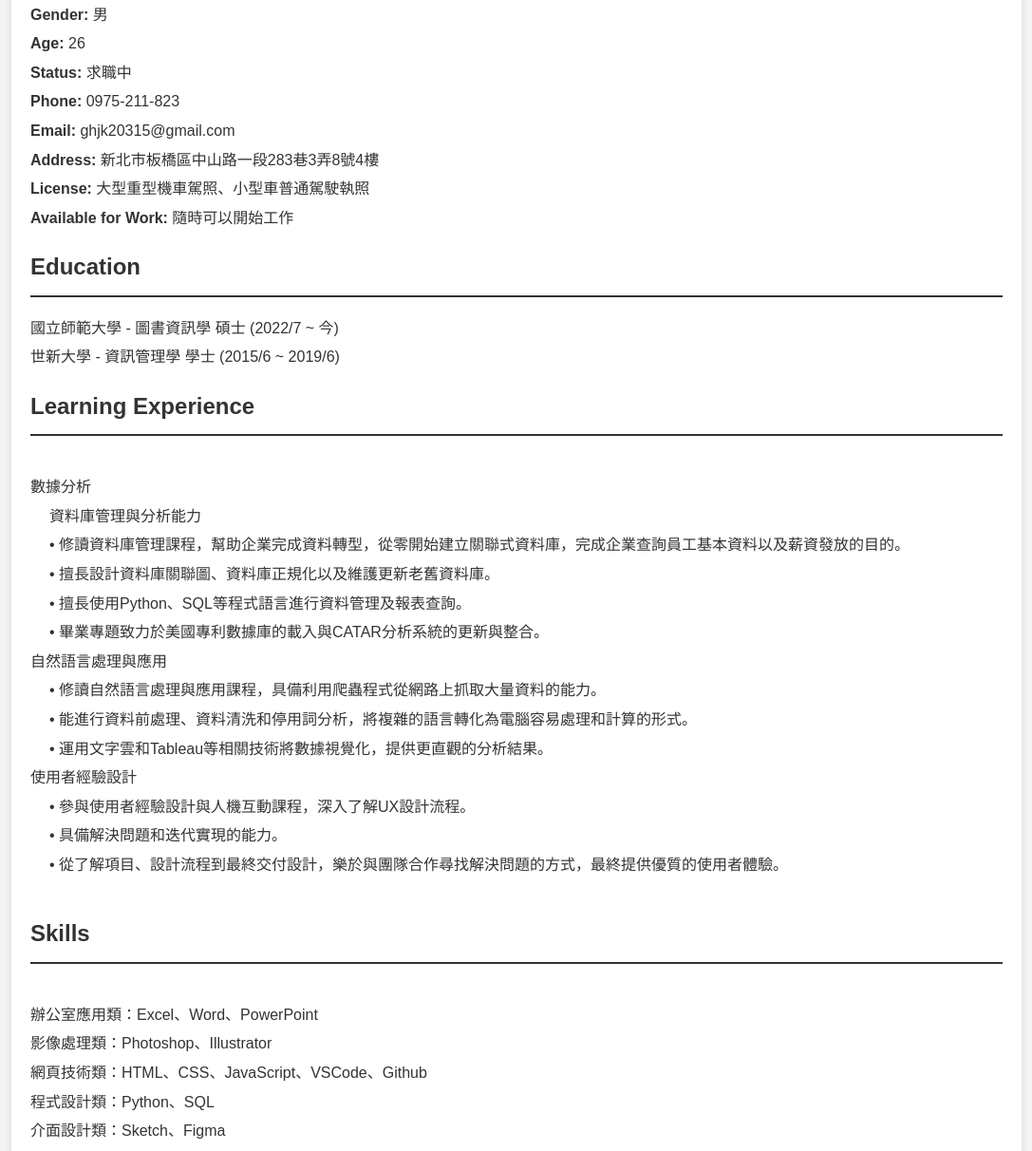
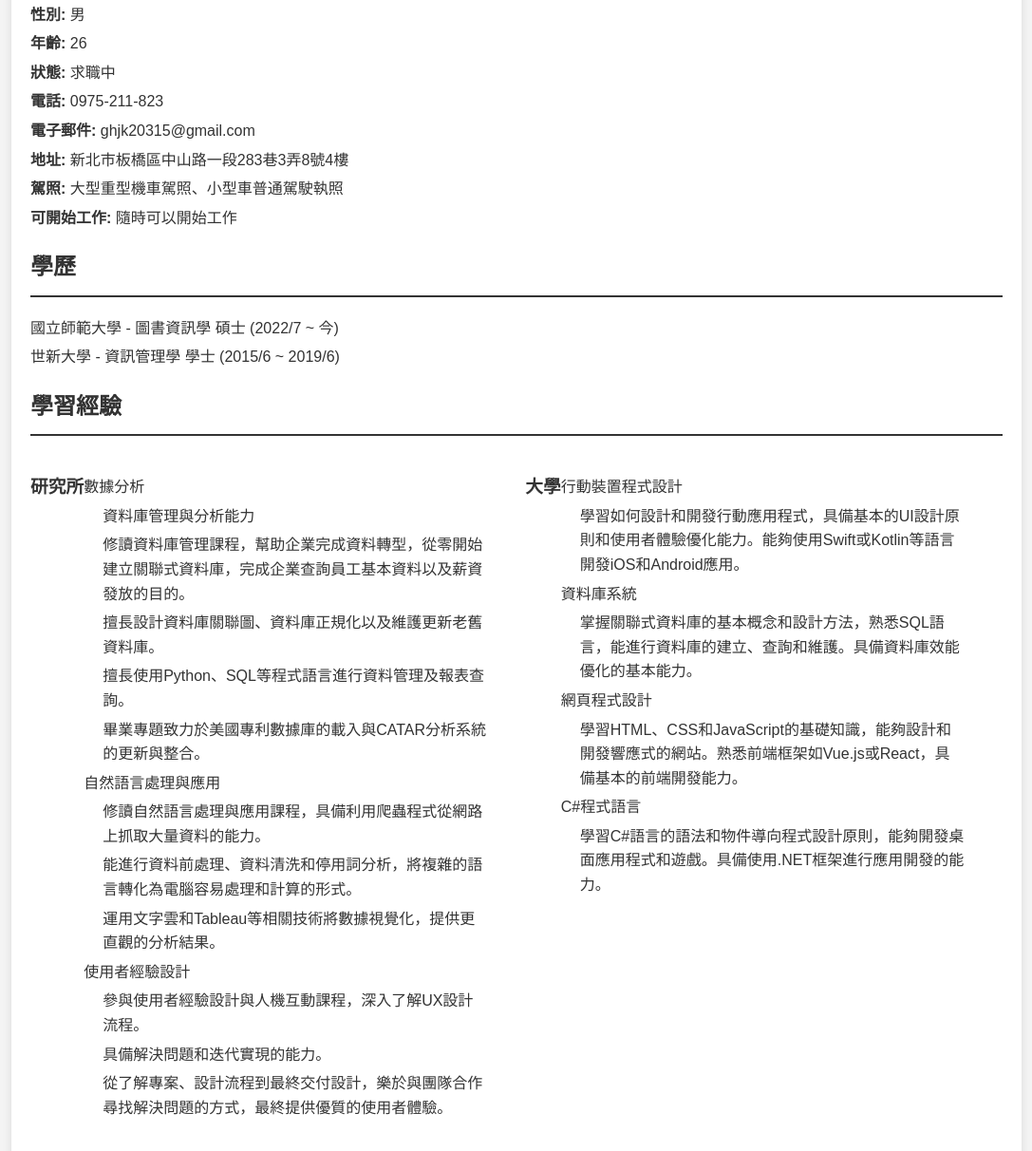
Before and after one commit to gop6614/resume, a plain HTML site: page index.html in a window 1280 px wide. Shown: the part 260-1472 px from the top of the page at 95% size, without its empty margins (96-1183 px from the left). Drawn offline with nearby package versions, Linux system fonts and the light colour scheme.

Commit message:
Add files via upload

```diff
--- a/index.html
+++ b/index.html
@@ -1,10 +1,8 @@
 <!DOCTYPE html>
 <html>
 <head>
-    <title>Vue.js Resume</title>
-    <!-- 引入 Vue.js -->
+    <title>Vue.js 履歷</title>
     <script src="https://cdn.jsdelivr.net/npm/vue@2"></script>
-    <!-- 引入 CSS -->
     <style>
         body {
             font-family: Arial, sans-serif;
@@ -66,34 +64,30 @@
     </style>
 </head>
 <body>
-    <!-- Vue.js 應用的根元素 -->
     <div id="app" class="container">
-        <!-- 大頭貼 -->
-        <img :src="profilePic" alt="Profile Picture" class="profile-pic">
-        <!-- 基本信息展示 -->
+        <img :src="profilePic" alt="大頭貼" class="profile-pic">
         <h1>{{ fullName }}</h1>
         <div class="contact-info">
-            <p><strong>Gender:</strong> {{ gender }}</p>
-            <p><strong>Age:</strong> {{ age }}</p>
-            <p><strong>Status:</strong> {{ status }}</p>
-            <p><strong>Phone:</strong> {{ phone }}</p>
-            <p><strong>Email:</strong> {{ email }}</p>
-            <p><strong>Address:</strong> {{ address }}</p>
-            <p><strong>License:</strong> {{ license }}</p>
-            <p><strong>Available for Work:</strong> {{ availability }}</p>
+            <p><strong>性別:</strong> {{ gender }}</p>
+            <p><strong>年齡:</strong> {{ age }}</p>
+            <p><strong>狀態:</strong> {{ status }}</p>
+            <p><strong>電話:</strong> {{ phone }}</p>
+            <p><strong>電子郵件:</strong> {{ email }}</p>
+            <p><strong>地址:</strong> {{ address }}</p>
+            <p><strong>駕照:</strong> {{ license }}</p>
+            <p><strong>可開始工作:</strong> {{ availability }}</p>
         </div>
 
-        <!-- 教育背景展示 -->
-        <h2>Education</h2>
+        <h2>學歷</h2>
         <ul>
             <li v-for="edu in education" :key="edu.id">
                 {{ edu.institution }} - {{ edu.degree }} ({{ edu.period }})
             </li>
         </ul>
 
-        <!-- 學習經歷展示 -->
-        <h2>Learning Experience</h2>
+        <h2>學習經驗</h2>
         <div class="learning-experience">
+            <h3>研究所</h3>
             <ul>
                 <li v-for="learn in learningExperience" :key="learn.id">
                     {{ learn.title }}
@@ -107,27 +101,52 @@
                     </ul>
                 </li>
             </ul>
+
+            <h3>大學</h3>
+            <ul>
+                <li>
+                    行動裝置程式設計
+                    <ul>
+                        <li>學習如何設計和開發行動應用程式，具備基本的UI設計原則和使用者體驗優化能力。能夠使用Swift或Kotlin等語言開發iOS和Android應用。</li>
+                    </ul>
+                </li>
+                <li>
+                    資料庫系統
+                    <ul>
+                        <li>掌握關聯式資料庫的基本概念和設計方法，熟悉SQL語言，能進行資料庫的建立、查詢和維護。具備資料庫效能優化的基本能力。</li>
+                    </ul>
+                </li>
+                <li>
+                    網頁程式設計
+                    <ul>
+                        <li>學習HTML、CSS和JavaScript的基礎知識，能夠設計和開發響應式的網站。熟悉前端框架如Vue.js或React，具備基本的前端開發能力。</li>
+                    </ul>
+                </li>
+                <li>
+                    C#程式語言
+                    <ul>
+                        <li>學習C#語言的語法和物件導向程式設計原則，能夠開發桌面應用程式和遊戲。具備使用.NET框架進行應用開發的能力。</li>
+                    </ul>
+                </li>
+            </ul>
         </div>
 
-        <!-- 技能展示 -->
-        <h2>Skills</h2>
+        <h2>技能</h2>
         <div class="skills">
             <ul>
                 <li v-for="skill in skills" :key="skill">{{ skill }}</li>
             </ul>
         </div>
 
-        <!-- 自傳展示 -->
-        <h2>Autobiography</h2>
+        <h2>自傳</h2>
         <p v-html="autobiography"></p>
     </div>
 
-    <!-- Vue.js 實例 -->
     <script>
         new Vue({
             el: '#app',
             data: {
-                profilePic: '大頭貼.png', // 這裡填寫你的大頭貼路徑
+                profilePic: '大頭貼.png',
                 fullName: '蔡豐澤',
                 gender: '男',
                 age: 26,
@@ -149,10 +168,10 @@
                         period: '',
                         duties: [
                             '資料庫管理與分析能力',
-                            '• 修讀資料庫管理課程，幫助企業完成資料轉型，從零開始建立關聯式資料庫，完成企業查詢員工基本資料以及薪資發放的目的。',
-                            '• 擅長設計資料庫關聯圖、資料庫正規化以及維護更新老舊資料庫。',
-                            '• 擅長使用Python、SQL等程式語言進行資料管理及報表查詢。',
-                            '• 畢業專題致力於美國專利數據庫的載入與CATAR分析系統的更新與整合。'
+                            '修讀資料庫管理課程，幫助企業完成資料轉型，從零開始建立關聯式資料庫，完成企業查詢員工基本資料以及薪資發放的目的。',
+                            '擅長設計資料庫關聯圖、資料庫正規化以及維護更新老舊資料庫。',
+                            '擅長使用Python、SQL等程式語言進行資料管理及報表查詢。',
+                            '畢業專題致力於美國專利數據庫的載入與CATAR分析系統的更新與整合。'
                         ]
                     },
                     {
@@ -161,9 +180,9 @@
                         organization: '',
                         period: '',
                         duties: [
-                            '• 修讀自然語言處理與應用課程，具備利用爬蟲程式從網路上抓取大量資料的能力。',
-                            '• 能進行資料前處理、資料清洗和停用詞分析，將複雜的語言轉化為電腦容易處理和計算的形式。',
-                            '• 運用文字雲和Tableau等相關技術將數據視覺化，提供更直觀的分析結果。'
+                            '修讀自然語言處理與應用課程，具備利用爬蟲程式從網路上抓取大量資料的能力。',
+                            '能進行資料前處理、資料清洗和停用詞分析，將複雜的語言轉化為電腦容易處理和計算的形式。',
+                            '運用文字雲和Tableau等相關技術將數據視覺化，提供更直觀的分析結果。'
                         ]
                     },
                     {
@@ -172,9 +191,9 @@
                         organization: '',
                         period: '',
                         duties: [
-                            '• 參與使用者經驗設計與人機互動課程，深入了解UX設計流程。',
-                            '• 具備解決問題和迭代實現的能力。',
-                            '• 從了解項目、設計流程到最終交付設計，樂於與團隊合作尋找解決問題的方式，最終提供優質的使用者體驗。'
+                            '參與使用者經驗設計與人機互動課程，深入了解UX設計流程。',
+                            '具備解決問題和迭代實現的能力。',
+                            '從了解專案、設計流程到最終交付設計，樂於與團隊合作尋找解決問題的方式，最終提供優質的使用者體驗。'
                         ]
                     }
                 ],
@@ -186,15 +205,15 @@
                     '介面設計類：Sketch、Figma'
                 ],
                 autobiography: '以下自傳敘述我個人的優勢（專長技能/性向特質/優點/興趣/未來志向）<br><br>' +
-                              '資料庫管理與分析能力： 通過修過資料庫管理課程並實作幫助企業資料轉型完成從零到有的關聯式資料庫，我具備了<br>' +
+                              '資料庫管理與分析能力： 修讀資料庫管理課程並實作幫助企業資料轉型，從零到有的關聯式資料庫。我具備了<br>' +
                               '設計資料庫關聯圖、資料庫正規化以及管理資料庫的能力。並且擅長使用Python、SQL等程式語言進行資料管理以及<br>' +
                               '報表查詢。<br>' +
                               '並且畢業專題致力於美國專利數據庫的載入與CATAR分析系統更新。<br><br>' +
-                              '自然語言處理與應用： 修過自然語言處理與應用課程後，我能利用爬蟲程式從網路上抓取大量的資料，並進行資料前處理<br>' +
+                              '自然語言處理與應用： 修讀自然語言處理與應用課程後，我能利用爬蟲程式從網路上抓取大量的資料，並進行資料前處理<br>' +
                               '資料清洗和停用詞分析，將複雜的語言轉化為電腦容易處理、計算的形式。最後運用文字雲和Tableau等相關技術將數<br>' +
                               '據視覺化，從而提供更直觀的分析結果。<br><br>' +
                               '使用者經驗設計： 透過參與使用者經驗設計與人機互動課程，我了解到UX設計流程，並具備了解決問題和迭代實現的<br>' +
-                              '能力。從了解項目、設計流程到最後交付設計，並樂於與團隊一起合作尋找解決問題的方式，以提供優質的使用者體<br>'  +
+                              '能力。從了解專案、設計流程到最後交付設計，並樂於與團隊一起合作尋找解決問題的方式，以提供優質的使用者體<br>'  +
                               '驗。<br><br>' +
                               '我的興趣包括喜歡利用擁有的知識解決遇到的困境，並且勇於學習一切我所需要用到或者未來可能用到的任何知識以及<br>' +
                               '工作。我希望未來能擔任數據分析師、甚至是全端工程師，將所學的知識應用於解決現實生活中的挑戰，<br>' +
```
